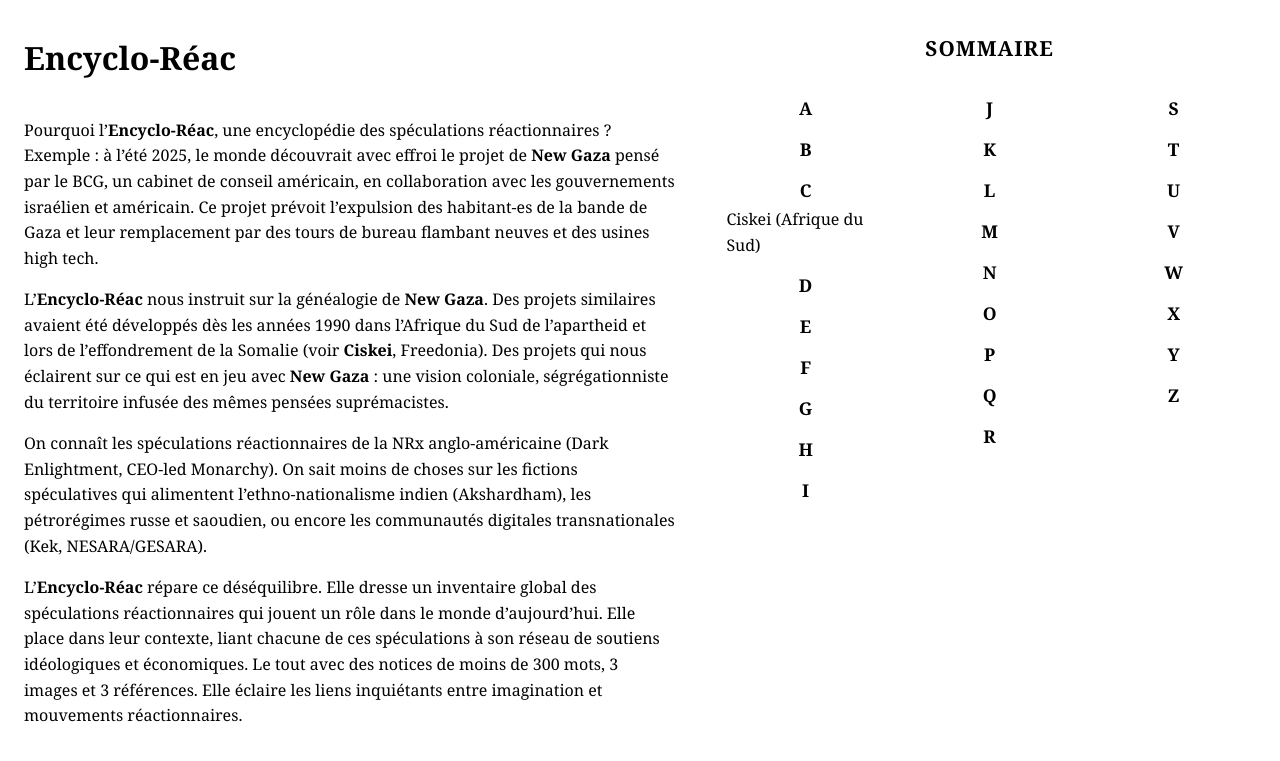
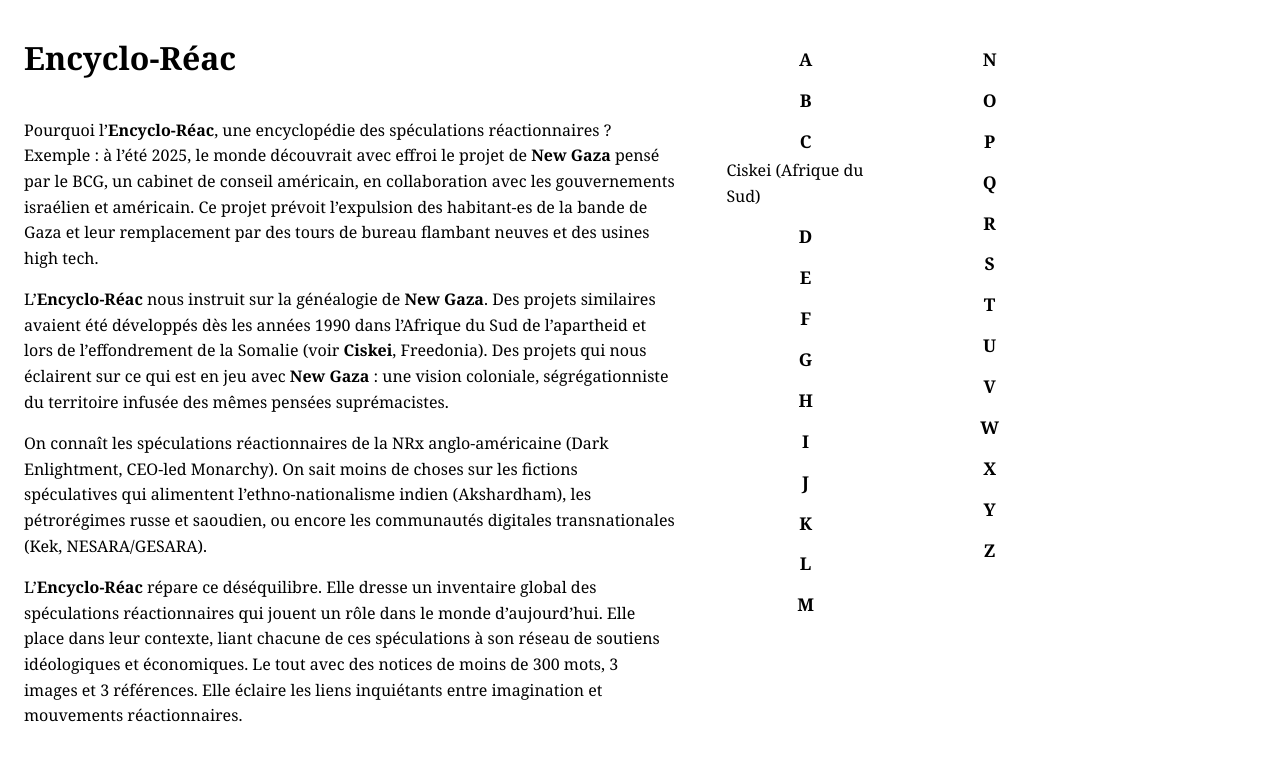
Before and after one commit to encycloreac/encycloreac.github.io, a Jekyll site: the page built from index.html, in a window 1280 px wide. Shown: the top 761 px of the page. Built offline with Jekyll 4.4.1, drawn with Linux system fonts in a browser that asks for light colours.

Commit message:
Add files via upload

```diff
--- a/_layouts/home.html
+++ b/_layouts/home.html
@@ -11,26 +11,18 @@
   </div>
 
   <div class="right">
-    <h3 class="sommaire-title">Sommaire</h3>
     <div class="sommaire-columns">
 
       <div class="col-1">
-        {% assign letters1 = "ABCDEFGHI" | split: "" %}
+        {% assign letters1 = "ABCDEFGHIJKLM" | split: "" %}
         {% for letter in letters1 %}
           {% include letter-group.html letter=letter %}
         {% endfor %}
       </div>
 
       <div class="col-2">
-        {% assign letters2 = "JKLMNOPQR" | split: "" %}
+        {% assign letters2 = "NOPQRSTUVWXYZ" | split: "" %}
         {% for letter in letters2 %}
-          {% include letter-group.html letter=letter %}
-        {% endfor %}
-      </div>
-
-      <div class="col-3">
-        {% assign letters3 = "STUVWXYZ" | split: "" %}
-        {% for letter in letters3 %}
           {% include letter-group.html letter=letter %}
         {% endfor %}
       </div>
```
